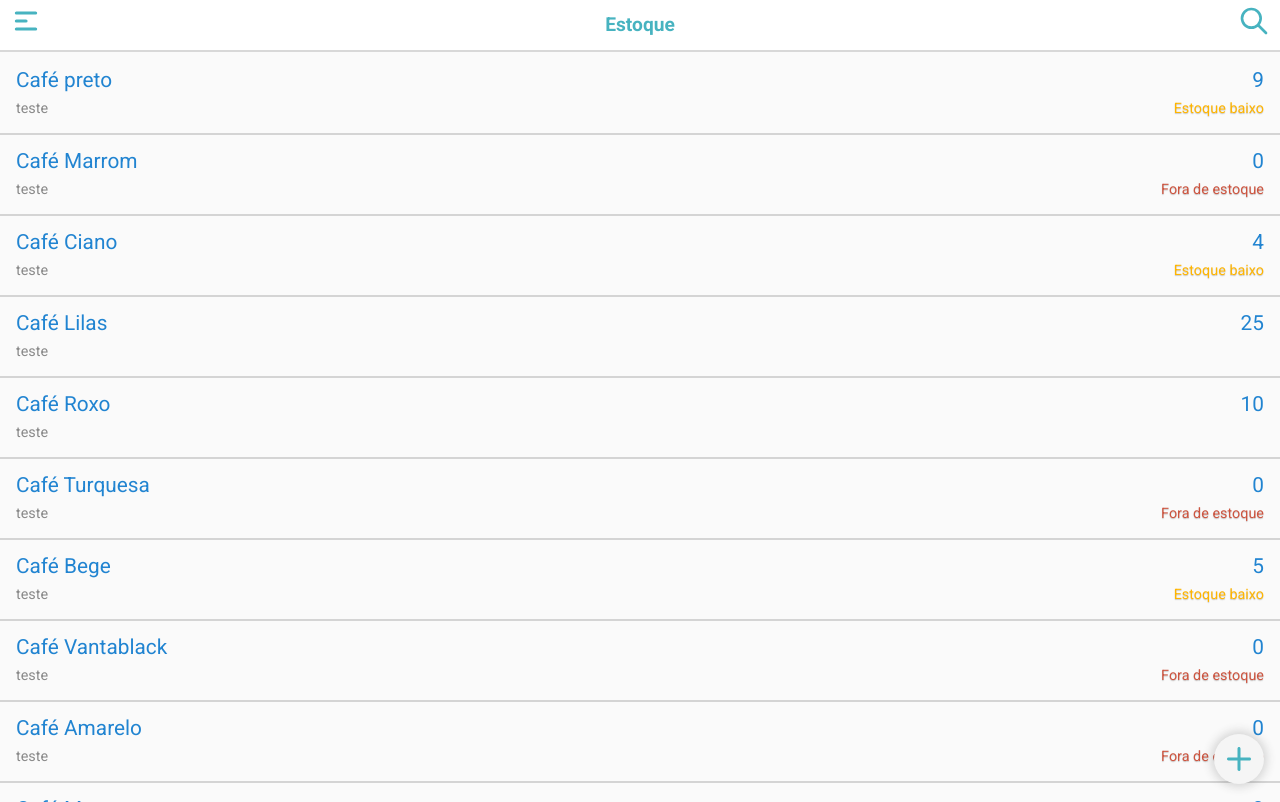
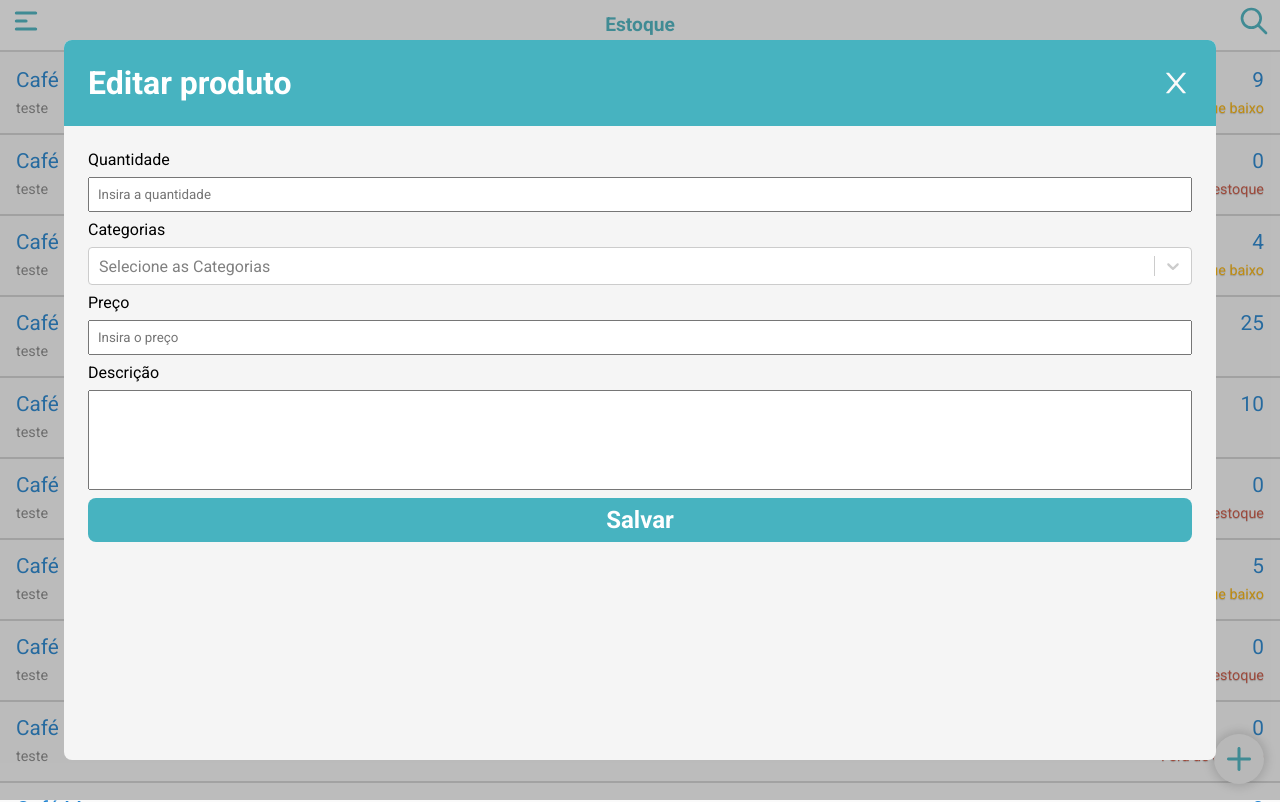
Before and after one commit to breno5g/qipu-project, a React (Vite) app: page / in a window 1280 px wide. Built offline with nearby package versions, Linux system fonts and the light colour scheme.

Commit message:
feat: create modal component to edit product

```diff
--- a/package.json
+++ b/package.json
@@ -15,6 +15,7 @@
   "dependencies": {
     "react": "^18.1.0",
     "react-dom": "^18.1.0",
+    "react-select": "^5.6.0",
     "styled-components": "^5.3.6"
   },
   "devDependencies": {
--- a/src/App.tsx
+++ b/src/App.tsx
@@ -5,6 +5,7 @@ import Header from './components/Header';
 import { IProduct } from './interfaces/product';
 import ProductList from './components/ProductList';
 import AddProductButton from './components/AddProductButton';
+import EditProductModal from './components/EditProductModal';
 
 function App() {
   const [products, setProducts] = useState<IProduct[] | []>(productsData);
@@ -50,6 +51,7 @@ function App() {
         />
       )}
       <AddProductButton />
+      <EditProductModal />
     </>
   );
 }
--- /dev/null
+++ b/src/components/EditProductModal/index.tsx
@@ -0,0 +1,49 @@
+import { AiOutlineClose } from 'react-icons/ai';
+import Select from 'react-select';
+import { Container } from './styles';
+
+function EditProductModal() {
+  return (
+    <Container>
+      <div className='content'>
+        <header>
+          <h1>Editar produto</h1>
+          <button className='close-modal'>
+            <AiOutlineClose />
+          </button>
+        </header>
+        <main>
+          <form>
+            <label htmlFor='quantity'>
+              Quantidade
+              <input type='text' id='quantity' placeholder='Insira a quantidade' />
+            </label>
+            <label htmlFor='categories'>
+              Categorias
+              <Select
+                isMulti
+                closeMenuOnSelect={false}
+                placeholder={'Selecione as Categorias'}
+                options={[
+                  { value: 'Bebida', label: 'Bebida' },
+                  { value: 'Café', label: 'Café' },
+                ]}
+              />
+            </label>
+            <label htmlFor='price'>
+              Preço
+              <input type='number' id='price' placeholder='Insira o preço' />
+            </label>
+            <label htmlFor='description'>
+              Descrição
+              <textarea />
+            </label>
+            <button type='submit'>Salvar</button>
+          </form>
+        </main>
+      </div>
+    </Container>
+  );
+}
+
+export default EditProductModal;
--- /dev/null
+++ b/src/components/EditProductModal/styles.ts
@@ -0,0 +1,77 @@
+import styled from 'styled-components';
+
+export const Container = styled.div`
+  position: absolute;
+  top: 0;
+  z-index: 100;
+  width: 100%;
+  height: 100vh;
+  display: flex;
+  align-items: center;
+  justify-content: center;
+  background-color: #33333350;
+  overflow: hidden;
+
+  .content {
+    width: 90%;
+    height: 90%;
+    background-color: #f5f5f5;
+    border-radius: 0.5rem;
+    overflow: hidden;
+
+    header {
+      display: flex;
+      justify-content: space-between;
+      color: white;
+      padding: 1.5rem;
+      background-color: var(--main-color);
+
+      button {
+        border: none;
+        display: flex;
+        align-items: center;
+        justify-content: center;
+        background-color: transparent;
+        font-size: 2rem;
+        color: #fafafa;
+        cursor: pointer;
+      }
+    }
+
+    main {
+      form {
+        padding: 1.5rem;
+        display: flex;
+        flex-direction: column;
+        gap: 0.5rem;
+
+        label {
+          display: flex;
+          flex-direction: column;
+          gap: inherit;
+
+          input {
+            padding: 0.5rem;
+          }
+
+          textarea {
+            height: 100px;
+            padding: 0.5rem;
+            resize: none;
+          }
+        }
+
+        button {
+          padding: 0.5rem;
+          font-size: 1.5rem;
+          font-weight: 700;
+
+          color: white;
+          background-color: var(--main-color);
+          border: none;
+          border-radius: 0.5rem;
+        }
+      }
+    }
+  }
+`;
--- a/src/components/FoodDetails/styles.ts
+++ b/src/components/FoodDetails/styles.ts
@@ -6,6 +6,7 @@ export const Container = styled.div`
   position: absolute;
   background-color: #f5f5f5;
   top: 0;
+  z-index: 100;
 
   header {
     display: flex;
```
Also changed, not shown: 1 other file (tests, documents, lock files or other folders).
